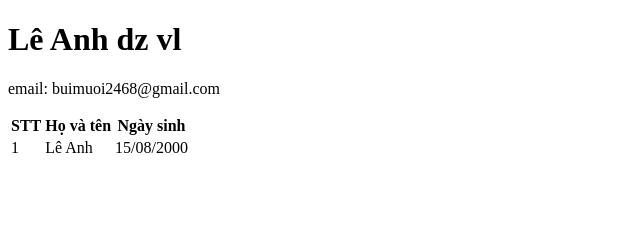
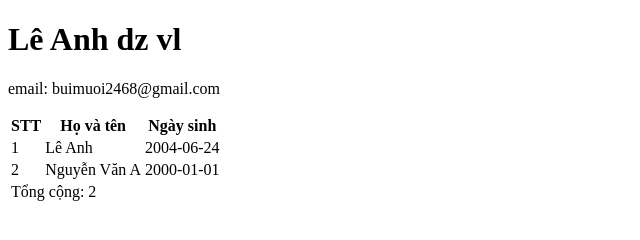
Before and after one commit to buimuoi2468-arch/test9, a plain HTML site: page index.html in a window 1280 px wide. Shown: the whole page, without its empty margins (0-640 px from the left). Drawn offline with Linux system fonts and the light colour scheme.

Commit message:
new table

```diff
--- a/index.html
+++ b/index.html
@@ -9,17 +9,30 @@
     <h1>Lê Anh dz vl</h1>
     <p>email: buimuoi2468&#64;gmail.com</p>
     <table>
-      <tr>
+      <thead>
         <th>STT</th>
         <th>Họ và tên</th>
         <th>Ngày sinh</th>
-      </tr>
+      </thead>
 
-      <tr>
-        <td>1</td>
-        <td>Lê Anh</td>
-        <td>15/08/2000</td>
-      </tr>
+      <tbody>
+        <tr>
+          <td>1</td>
+          <td>Lê Anh</td>
+          <td>2004-06-24</td>
+        </tr>
+        <tr>
+          <td>2</td>
+          <td>Nguyễn Văn A</td>
+          <td>2000-01-01</td>
+        </tr>
+      </tbody>
+      <tfoot>
+        <tr>
+          <td colspan="3">Tổng cộng: 2</td>
+        </tr>
+      </tfoot>
+      </tfoot>
     </table>
   </body>
 </html>
```
